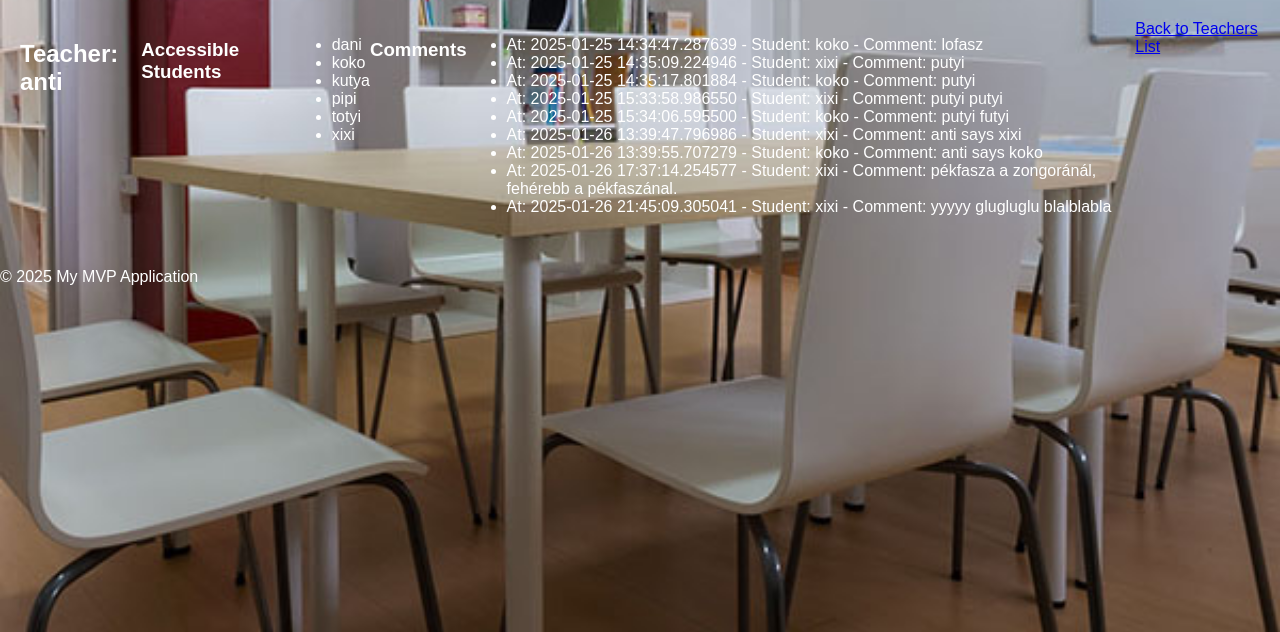
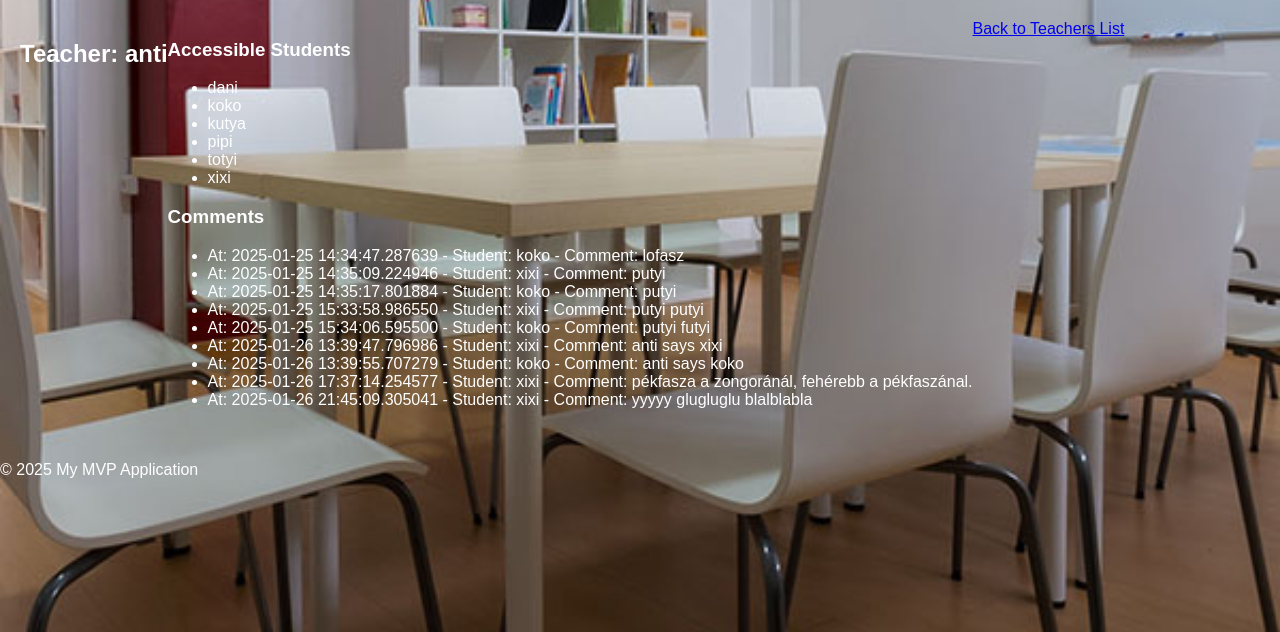
Before and after one commit to zsbati/mvp3, a Flask app: page /admin/teachers/3 in a window 1280 px wide. Shown: the part 168-800 px from the top of the page. Run offline with Flask 3, Linux system fonts and the light colour scheme; a user stored in the database is signed in; parts of the project's set-up code (start-up, migrations or seed data) failed here and were passed over.

Commit message:
admin_view now works.

```diff
--- a/templates/admin_view_teacher.html
+++ b/templates/admin_view_teacher.html
@@ -6,6 +6,8 @@
 <div class="container">
     <h2>Teacher: {{ teacher.username }}</h2>
 
+    <div class="row">  <!-- Added a row for better layout -->
+        <div class="col-md-6">  <!-- Column for Accessible Students -->
             <h3>Accessible Students</h3>
             <ul class="list-group">
                 {% set sorted_students = students | sort(attribute='username') %}
@@ -15,19 +17,22 @@
                     <li class="list-group-item">No students are accessible to you yet.</li>
                 {% endfor %}
             </ul>
-
+        </div>
+        <div class="col-md-6">  <!-- Column for Comments -->
             <h3>Comments</h3>
             {% if teacher_comments %}
                 <ul class="list-group">
                     {% for comment in teacher_comments %}
                         <li class="list-group-item">
-            At: {{comment.timestamp}} - Student: {{ comment.student.username }} - Comment: {{ comment.content }}
+                            At: {{ comment.timestamp }} - Student: {{ comment.student.username }} - Comment: {{ comment.content }}
                         </li>
                     {% endfor %}
                 </ul>
             {% else %}
                 <p>No comments found for this teacher.</p>
             {% endif %}
+        </div>
+    </div> <!-- End of row -->
 
     <a href="{{ url_for('view_teachers') }}" class="btn btn-secondary mt-3">Back to Teachers List</a>
 </div>
```
Lines whose indentation alone changed are shown as unchanged.
